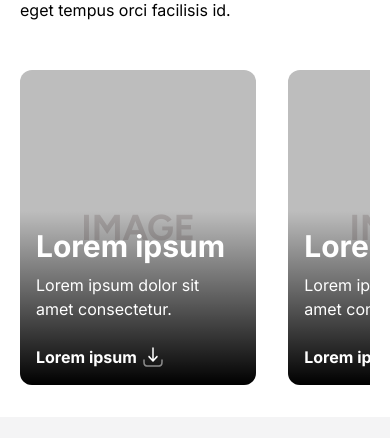
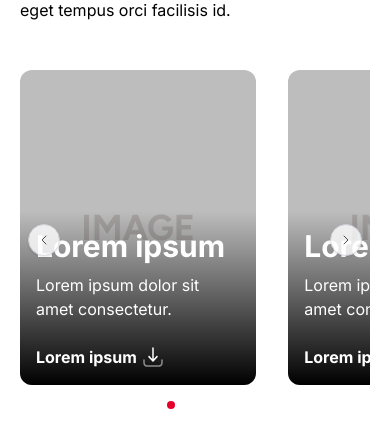
Before and after one commit to Maichind/prueba-tecnica, an Angular app: page / in a window 390 px wide. Shown: the part 3691-4129 px from the top of the page. Before the commit the page ends 4108 px from the top, so only its background shows below. Built offline with nearby package versions, Linux system fonts and the light colour scheme.

Commit message:
improvement: GalleryCarousel with full accessibility
 Carrusel con aria-roledescription, dots y navegación por teclado.

```diff
--- a/src/app/shared/organisms/gallery-carousel/gallery-carousel.html
+++ b/src/app/shared/organisms/gallery-carousel/gallery-carousel.html
@@ -9,14 +9,93 @@
       </p>
     </div>
 
-    <div class="lg:hidden overflow-hidden">
-      <div class="flex gap-8 overflow-x-auto scrollbar-hide snap-x snap-mandatory" role="region"
-        aria-label="Carrusel de galería" tabindex="0">
-        @for (item of items; track item.id) {
-        <div class="w-[67.5%] md:w-[51.15%] shrink-0 snap-start first:ml-0">
-          <app-gallery-card [item]="item" />
+    <div class="lg:hidden">
+      <div
+        role="region"
+        aria-roledescription="carousel"
+        aria-labelledby="gallery-title"
+        class="relative"
+      >
+        <div
+          aria-live="polite"
+          aria-atomic="true"
+          class="sr-only"
+        >
+          Slide {{ activeIndex + 1 }} de {{ items.length }}: {{ items[activeIndex]?.title }}
         </div>
-        }
+
+        <button
+          type="button"
+          (click)="scrollPrev()"
+          [attr.aria-disabled]="activeIndex === 0"
+          aria-label="Slide anterior"
+          class="absolute left-2 top-1/2 -translate-y-1/2 z-10
+            flex items-center justify-center w-8 h-8 rounded-full bg-white border
+            border-gray-300 shadow-sm opacity-80 hover:opacity-100
+            focus-visible:outline-2 focus-visible:outline-offset-2 focus-visible:outline-brand-red
+            disabled:opacity-40"
+        >
+          <svg width="16" height="16" viewBox="0 0 24 24" fill="none" aria-hidden="true">
+            <path d="M15 18L9 12L15 6" stroke="currentColor" stroke-width="1.5" stroke-linecap="round" stroke-linejoin="round"/>
+          </svg>
+        </button>
+
+        <div
+          #carouselTrack
+          class="flex gap-8 overflow-x-auto scrollbar-hide snap-x snap-mandatory outline-none"
+          (keydown.arrowRight)="scrollNext()"
+          (keydown.arrowLeft)="scrollPrev()"
+          (scroll)="onScroll()"
+          tabindex="0"
+          role="group"
+        >
+          @for (item of items; track item.id; let i = $index) {
+            <div
+              class="w-[67.5%] md:w-[51.15%] shrink-0 snap-start"
+              role="group"
+              aria-roledescription="slide"
+              [attr.aria-label]="'Slide ' + (i + 1) + ' de ' + items.length"
+              [attr.tabindex]="i === activeIndex ? 0 : -1"
+            >
+              <app-gallery-card [item]="item" />
+            </div>
+          }
+        </div>
+
+        <button
+          type="button"
+          (click)="scrollNext()"
+          [attr.aria-disabled]="activeIndex === items.length - 1"
+          aria-label="Siguiente slide"
+          class="absolute right-2 top-1/2 -translate-y-1/2 z-10
+            flex items-center justify-center w-8 h-8 rounded-full bg-white border
+            border-gray-300 shadow-sm opacity-80 hover:opacity-100
+            focus-visible:outline-2 focus-visible:outline-offset-2 focus-visible:outline-brand-red
+            disabled:opacity-40"
+        >
+          <svg width="16" height="16" viewBox="0 0 24 24" fill="none" aria-hidden="true">
+            <path d="M9 18L15 12L9 6" stroke="currentColor" stroke-width="1.5" stroke-linecap="round" stroke-linejoin="round"/>
+          </svg>
+        </button>
+
+        <div
+          class="flex justify-center gap-2 mt-4"
+          role="tablist"
+          aria-label="Navegación del carrusel"
+        >
+          @for (item of items; track item.id; let i = $index) {
+            <button
+              type="button"
+              role="tab"
+              [attr.aria-selected]="activeIndex === i"
+              [attr.aria-label]="'Ir al slide ' + (i + 1) + ': ' + item.title"
+              (click)="goTo(i)"
+              class="w-2 h-2 rounded-full transition-colors duration-200 focus-visible:outline-2 focus-visible:outline-offset-2 focus-visible:outline-brand-red"
+              [class.bg-brand-red]="activeIndex === i"
+              [class.bg-gray-300]="activeIndex !== i">
+            </button>
+          }
+        </div>
       </div>
     </div>
 
--- a/src/app/shared/organisms/gallery-carousel/gallery-carousel.ts
+++ b/src/app/shared/organisms/gallery-carousel/gallery-carousel.ts
@@ -1,4 +1,9 @@
-import { Component, Input } from '@angular/core';
+import {
+  Component,
+  ElementRef,
+  Input,
+  ViewChild
+} from '@angular/core';
 import { IGalleryItem } from '@interfaces/gallery-item.interface';
 import { GalleryCard } from "../../molecules/gallery-card/gallery-card";
 
@@ -20,4 +25,31 @@ export class GalleryCarousel {
   @Input() title = '';
   @Input() description = '';
   @Input() items: IGalleryItem[] = [];
+
+  @ViewChild('carouselTrack') carouselTrack!: ElementRef<HTMLDivElement>;
+
+  activeIndex = 0;
+
+  goTo(index: number): void {
+    this.activeIndex = index;
+    const track = this.carouselTrack.nativeElement;
+    const cardWidth = track.scrollWidth / this.items.length;
+    track.scrollTo({ left: cardWidth * index, behavior: 'smooth' });
+  }
+
+  scrollNext(): void {
+    const next = Math.min(this.activeIndex + 1, this.items.length - 1);
+    this.goTo(next);
+  }
+
+  scrollPrev(): void {
+    const prev = Math.max(this.activeIndex - 1, 0);
+    this.goTo(prev);
+  }
+
+  onScroll(): void {
+    const track = this.carouselTrack.nativeElement;
+    const cardWidth = track.scrollWidth / this.items.length;
+    this.activeIndex = Math.round(track.scrollLeft / cardWidth);
+  }
 }
```
